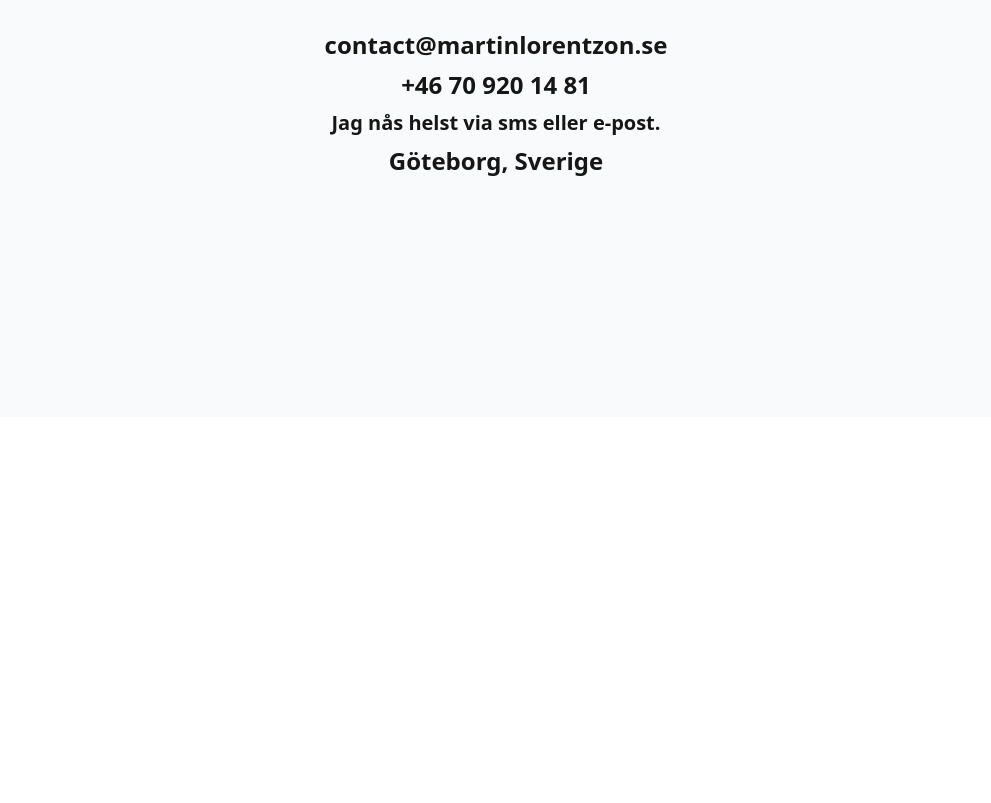
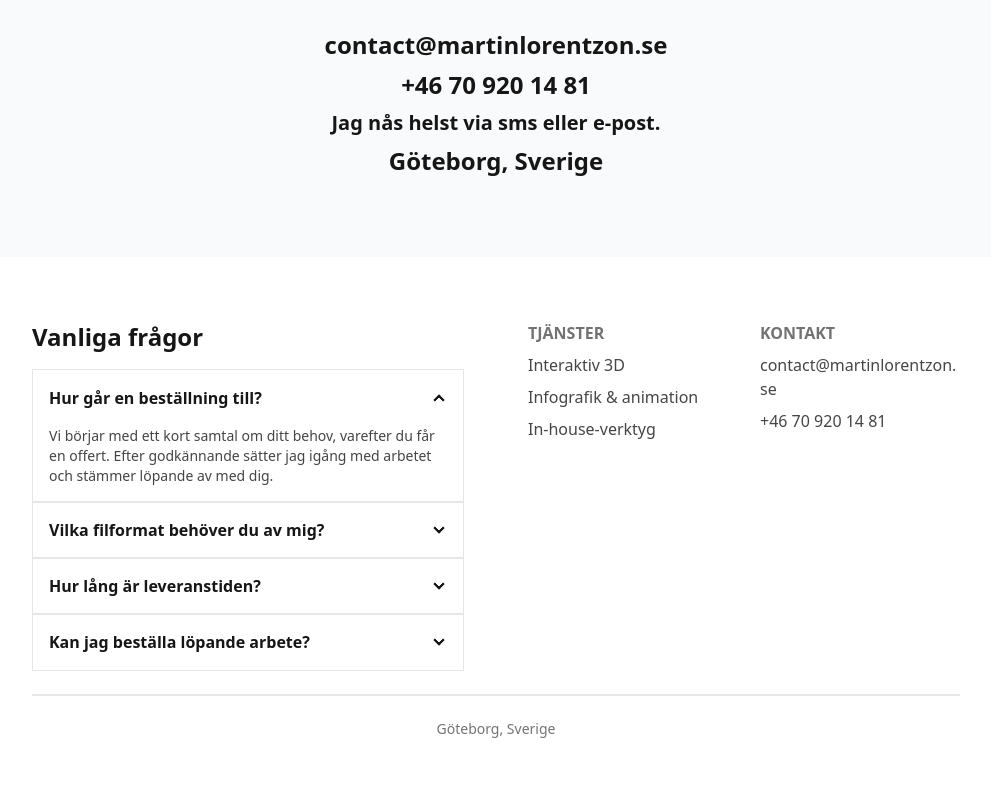
Before and after one commit to martin-lorentzon/martin-lorentzon.github.io, a website: page index.html in a window 1280 px wide. Shown: the part 2275-3078 px from the top of the page, without its empty margins (144-1135 px from the left). Before the commit the page ends 2692 px from the top, so only its background shows below. Drawn offline with nearby package versions, Linux system fonts and the light colour scheme; files that its build step writes are made by us from their sources.

Commit message:
Add footer with FAQ accordion, service links, and contact info
Co-Authored-By: Claude Sonnet 5 <noreply@anthropic.com>

```diff
--- a/index.html
+++ b/index.html
@@ -141,6 +141,64 @@
             </div>
           </section>
         </main>
+        <footer class="bg-base-100 border-t border-none">
+          <div class="mx-auto max-w-5xl px-8 py-16 sm:px-12">
+            <div class="grid gap-12 lg:grid-cols-2 lg:gap-16">
+              <div>
+                <h2 class="mb-4 text-2xl font-bold">Vanliga frågor</h2>
+                <div class="join join-vertical w-full">
+                  <div class="collapse collapse-arrow join-item border border-base-300">
+                    <input type="radio" name="faq-accordion" checked="checked" />
+                    <div class="collapse-title font-semibold">Hur går en beställning till?</div>
+                    <div class="collapse-content text-sm text-base-content/80">
+                      Vi börjar med ett kort samtal om ditt behov, varefter du får en offert. Efter godkännande sätter jag igång med arbetet och stämmer löpande av med dig.
+                    </div>
+                  </div>
+                  <div class="collapse collapse-arrow join-item border border-base-300">
+                    <input type="radio" name="faq-accordion" />
+                    <div class="collapse-title font-semibold">Vilka filformat behöver du av mig?</div>
+                    <div class="collapse-content text-sm text-base-content/80">
+                      Vanligtvis räcker CAD-filer i format som STEP eller IGES. Saknas underlag går det ofta att lösa ändå &ndash; hör av dig så tittar vi på det tillsammans.
+                    </div>
+                  </div>
+                  <div class="collapse collapse-arrow join-item border border-base-300">
+                    <input type="radio" name="faq-accordion" />
+                    <div class="collapse-title font-semibold">Hur lång är leveranstiden?</div>
+                    <div class="collapse-content text-sm text-base-content/80">
+                      Det beror på projektets omfattning, men enklare uppdrag levereras vanligtvis inom ett par veckor. Du får alltid en tidsuppskattning i offerten.
+                    </div>
+                  </div>
+                  <div class="collapse collapse-arrow join-item border border-base-300">
+                    <input type="radio" name="faq-accordion" />
+                    <div class="collapse-title font-semibold">Kan jag beställa löpande arbete?</div>
+                    <div class="collapse-content text-sm text-base-content/80">
+                      Ja, både enstaka projekt och återkommande samarbeten fungerar bra &ndash; hör av dig så hittar vi en upplägg som passar dig.
+                    </div>
+                  </div>
+                </div>
+              </div>
+              <div class="grid grid-cols-2 gap-8 sm:grid-cols-3 lg:grid-cols-2">
+                <div>
+                  <h3 class="footer-title">Tjänster</h3>
+                  <ul class="flex flex-col gap-2 text-base-content/80">
+                    <li><a href="#tjanster" class="link link-hover">Interaktiv 3D</a></li>
+                    <li><a href="#infografik" class="link link-hover">Infografik &amp; animation</a></li>
+                    <li><a href="#verktyg" class="link link-hover">In-house-verktyg</a></li>
+                  </ul>
+                </div>
+                <div>
+                  <h3 class="footer-title">Kontakt</h3>
+                  <ul class="flex flex-col gap-2 text-base-content/80">
+                    <li><a href="mailto:contact@martinlorentzon.se" class="link link-hover break-words">contact@martinlorentzon.se</a></li>
+                    <li><a href="tel:+46709201481" class="link link-hover">+46 70 920 14 81</a></li>
+                  </ul>
+                </div>
+              </div>
+            </div>
+            <div class="divider"></div>
+            <p class="text-center text-sm text-base-content/60">Göteborg, Sverige</p>
+          </div>
+        </footer>
       </div>
       <div class="drawer-side z-40">
         <label for="mobile-menu" aria-label="Close menu" class="drawer-overlay"></label>
@@ -171,7 +229,6 @@
         </div>
       </div>
     </div>
-    <div style="min-height: 10rem"></div>
     <script src="vendor/lucide.min.js"></script>
     <script>
       lucide.createIcons();
```
